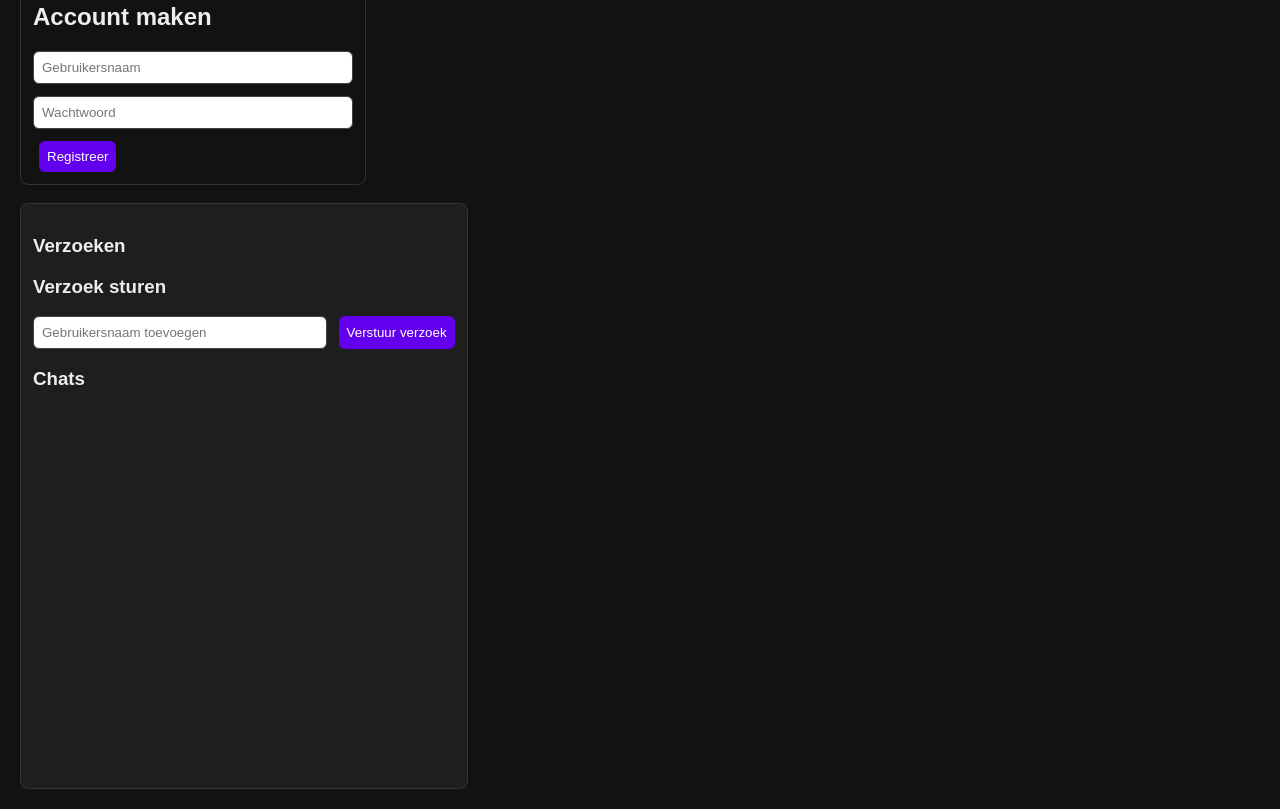
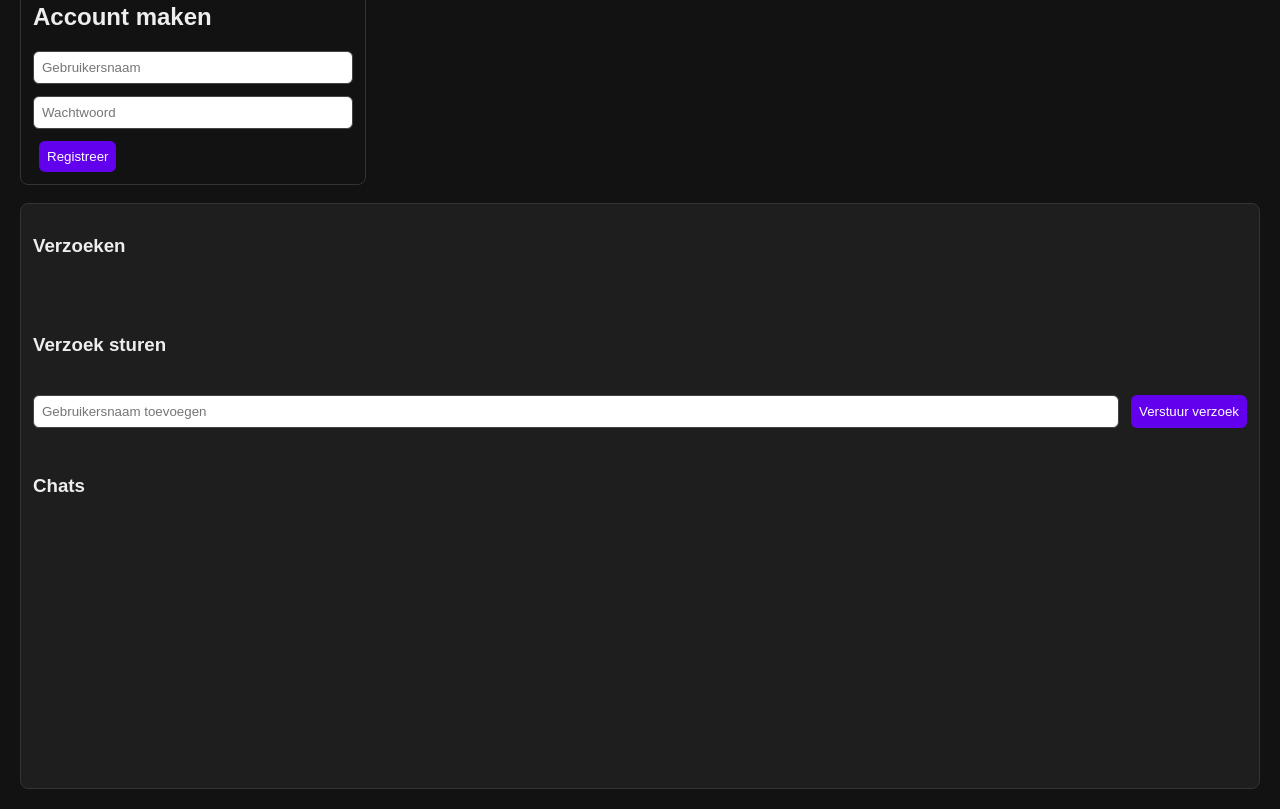
Before and after one commit to Pimiscool14/WebChat, a website: page public/index.html in a window 1280 px wide. Shown: the part 309-1118 px from the top of the page. Drawn offline with nearby package versions, Linux system fonts and the light colour scheme; no server answers.

Commit message:
iets gefixed

```diff
--- a/public/Style.css
+++ b/public/Style.css
@@ -52,7 +52,7 @@ h1 { margin-bottom: 12px; }
 }
 
 #chat-section {
-  width: 65%;
+  flex: 2; /* 2/3 van container */
   min-width: 300px;
   border: 1px solid #333;
   padding: 12px;
@@ -110,7 +110,8 @@ audio { margin-top:6px; display:block; }
 
 /* friends sidebar */
 #friends-section {
-  width: 34%;
+  /* display: block;  ← verwijder dit */
+  flex: 1; /* laat het 1/3 van de container nemen */
   min-width: 200px;
   border: 1px solid #333;
   padding: 12px;
@@ -118,7 +119,9 @@ audio { margin-top:6px; display:block; }
   border-radius: 8px;
   height: 70vh;
   overflow-y: auto;
-  display: block; /* altijd block zodat flex werkt */
+  display: flex;
+  flex-direction: column;
+  gap: 20px;
 }
 
 @media (max-width: 900px) {
```
